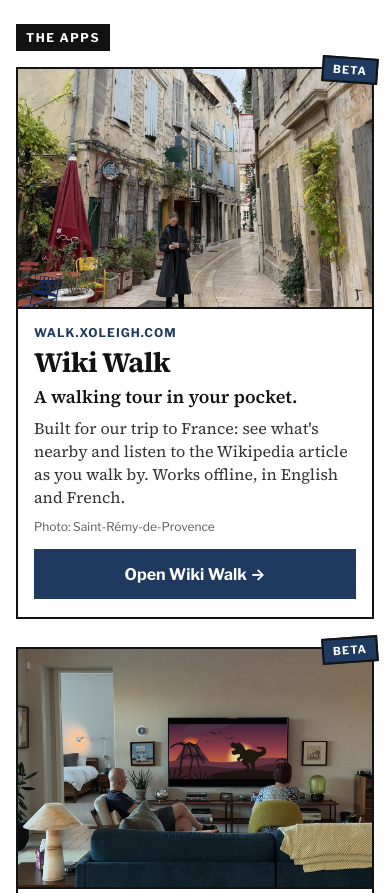
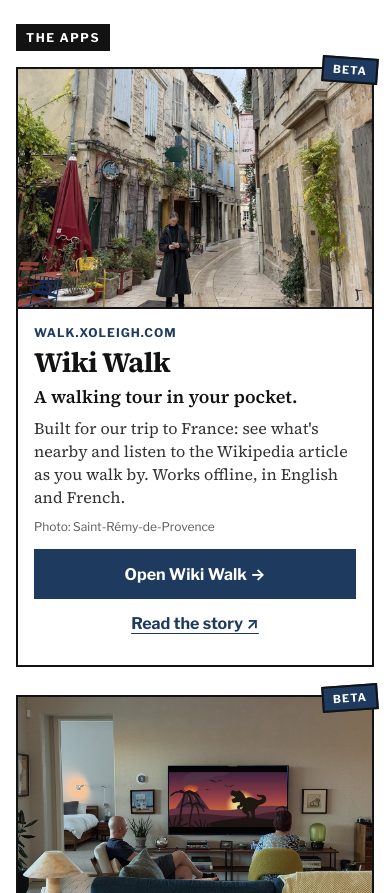
Before and after one commit to leighwetzel/xoleigh, a plain HTML site: page index.html in a window 390 px wide. Shown: the part 207-1100 px from the top of the page. Drawn offline with nearby package versions, Linux system fonts and the light colour scheme.

Commit message:
Add 'Read the story' link to the Wiki Walk card
Opens the Substack post in a new tab. Sits next to the Open button on
desktop and below it on phone.

Co-Authored-By: Claude Opus 5.5 <noreply@anthropic.com>
Claude-Session: https://claude.ai/code/session_01G4eNtXoVmTiGBNQ834rYJX

```diff
--- a/index.html
+++ b/index.html
@@ -21,7 +21,7 @@
 <link rel="preconnect" href="https://fonts.googleapis.com">
 <link rel="preconnect" href="https://fonts.gstatic.com" crossorigin>
 <link href="https://fonts.googleapis.com/css2?family=Playfair+Display:wght@900&family=Source+Serif+4:ital,opsz,wght@0,8..60,400;0,8..60,600;0,8..60,700;1,8..60,400&family=Libre+Franklin:wght@400;600;700&display=swap" rel="stylesheet">
-<link rel="stylesheet" href="style.css?v=5">
+<link rel="stylesheet" href="style.css?v=6">
 </head>
 <body>
 <div class="page">
@@ -57,7 +57,10 @@
             <p class="subtitle">A walking tour in your pocket.</p>
             <p>Built for our trip to France: see what's nearby and listen to the Wikipedia article as you walk by. Works offline, in English and French.</p>
             <p class="credit">Photo: Saint-Rémy-de-Provence</p>
-            <a class="btn" href="https://walk.xoleigh.com">Open Wiki Walk →</a>
+            <div class="app-actions">
+              <a class="btn" href="https://walk.xoleigh.com">Open Wiki Walk →</a>
+              <a class="story-link" href="https://leighwetzel.substack.com/p/still-trying-to-impress-my-dad" target="_blank" rel="noopener">Read the story ↗</a>
+            </div>
           </div>
         </article>
 
--- a/style.css
+++ b/style.css
@@ -73,6 +73,14 @@ img { max-width: 100%; }
 .app-body .subtitle { font-size: 22px; font-weight: 600; line-height: 1.3; color: var(--ink); }
 .app-body .credit { font-family: var(--sans); font-size: 12px; color: #5A5A5A; }
 .app-body .btn { margin-top: auto; }
+.app-actions { margin-top: auto; display: flex; flex-wrap: wrap; align-items: center; gap: 12px 24px; }
+.app-actions .btn { margin-top: 0; }
+.story-link {
+  min-height: 50px; display: inline-flex; align-items: center;
+  font-family: var(--sans); font-size: 16px; font-weight: 700; color: var(--navy);
+  text-decoration: underline; text-underline-offset: 4px;
+}
+.story-link:hover { color: var(--ink); }
 .kicker { font-family: var(--sans); font-size: 12px; font-weight: 700; letter-spacing: 1px; text-transform: uppercase; color: var(--navy); }
 .tag {
   position: absolute; top: -16px; right: -12px; z-index: 1;
@@ -130,6 +138,9 @@ img { max-width: 100%; }
   .app-body .subtitle { font-size: 18px; }
   .app-body p { font-size: 16px; line-height: 1.45; }
   .app-body .btn { align-self: stretch; justify-content: center; margin-top: 6px; }
+  .app-actions { flex-direction: column; align-items: stretch; gap: 0; margin-top: 6px; }
+  .app-actions .btn { margin-top: 0; }
+  .story-link { justify-content: center; min-height: 48px; }
   .tag { top: -12px; right: -6px; font-size: 11px; padding: 4px 9px; }
   .lower { padding-top: 32px; gap: 28px; }
   .update { gap: 12px; padding: 14px 0; }
```
Also changed, not shown: 1 other file.
